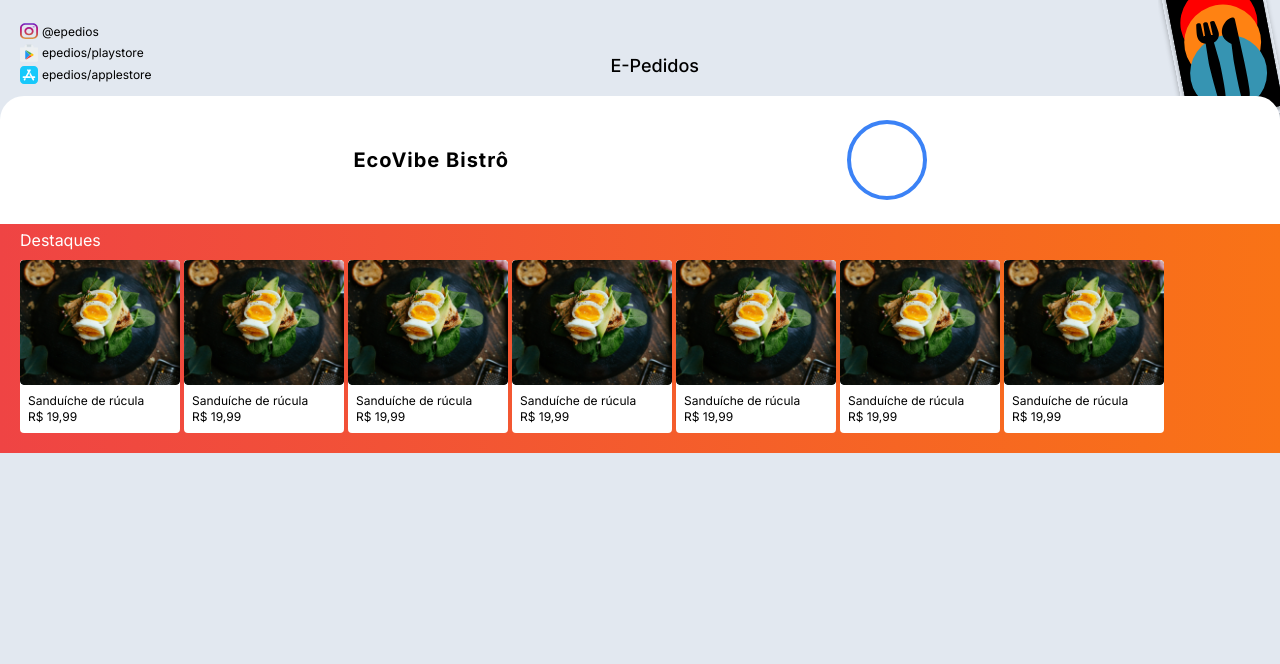
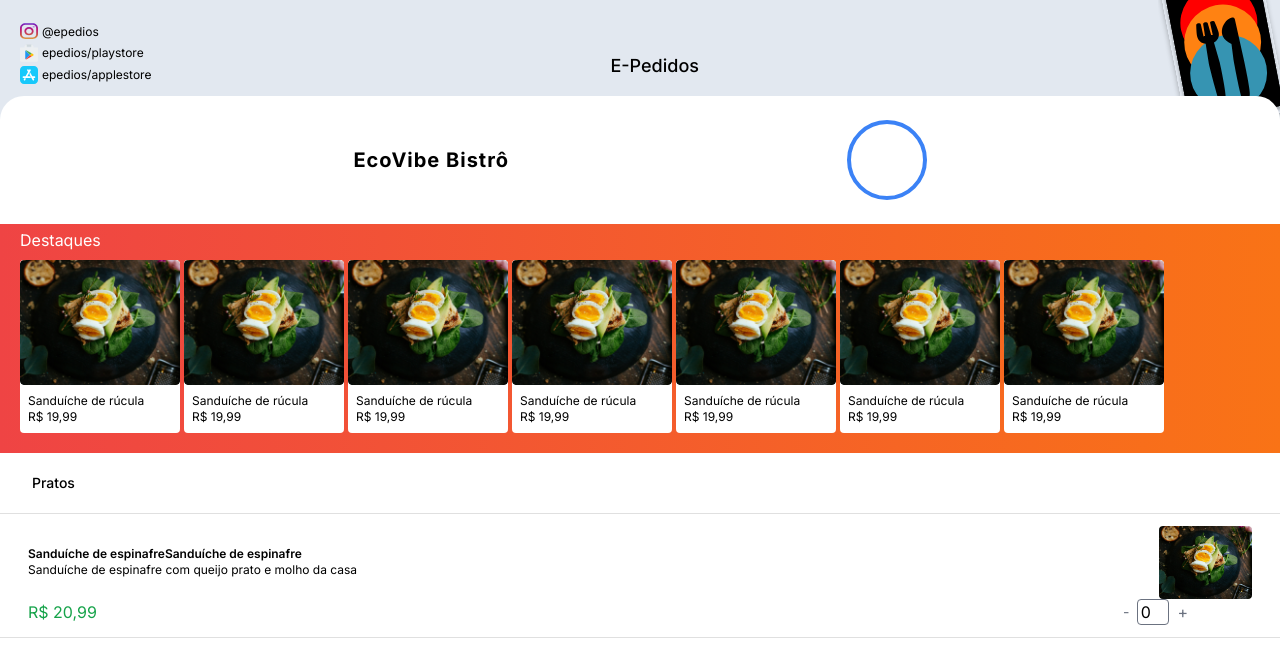
Before and after one commit to Reactweb23/e_pedidos_carapio, a Next.js app: page / in a window 1280 px wide. Shown: the top 664 px of the page. Built offline with nearby package versions, Linux system fonts and the light colour scheme.

Commit message:
feat: created card list

```diff
--- a/src/app/globals.css
+++ b/src/app/globals.css
@@ -11,3 +11,7 @@ body {
     overflow-x: hidden;
     background-color: rgb(226 232 240)
 }
+
+.custom-border {
+    border-bottom: 0.5px solid rgba(0, 0, 0, 0.12);
+  }
--- a/src/app/page.tsx
+++ b/src/app/page.tsx
@@ -1,3 +1,4 @@
+import { CardList } from "@/components/Card/CardList";
 import { Emphasis } from "@/components/Emphasis";
 import { Information } from "@/components/Information";
 
@@ -9,6 +10,14 @@ export default function Home() {
         <section id="emphasis">
           <Emphasis />
         </section>
+        <section id="menu" className="bg-white h-screen w-full">
+          <div className="custom-border pl-8 p-5">
+            <h1 className="text-sm font-medium">
+              Pratos
+            </h1>
+          </div>
+          <CardList />
+        </section>
       </main>
     </>
   )
--- /dev/null
+++ b/src/components/Card/CardList/index.tsx
@@ -0,0 +1,51 @@
+import Image from "next/image"
+
+export const CardList = () => {
+    return (
+        <div className="flex-col bg-white px-7 py-3 items-center justify-between gap-4 custom-border">
+            <div className="flex items-center">
+                <div className=" w-full">
+                    <h2 className="text-xs font-semibold">
+                        Sanduíche de espinafreSanduíche de espinafre
+                    </h2>
+                    <p className="text-xs">
+                        Sanduíche de espinafre com queijo prato e molho da casa
+                    </p>
+                </div>
+                <Image
+                    width={93}
+                    height={72}
+                    alt="img"
+                    src='/card1.png'
+                    style={{
+                        borderRadius: 4
+                    }}
+                />
+            </div>
+            <div
+                className="flex items-center justify-between gap-1"
+            >
+                <span className="text-green-600">
+                    R$ 20,99
+                </span>
+                <div className="flex gap-2 mr-16">
+                    <button
+                        className="text-gray-500 text-sm"
+                    >
+                        -
+                    </button>
+                    <input
+                        type='number'
+                        value={0}
+                        className="w-8 border border-gray-500 rounded text-center"
+                    />
+                    <button
+                        className="text-gray-500"
+                    >
+                        +
+                    </button>
+                </div>
+            </div>
+        </div>
+    )
+}
```
